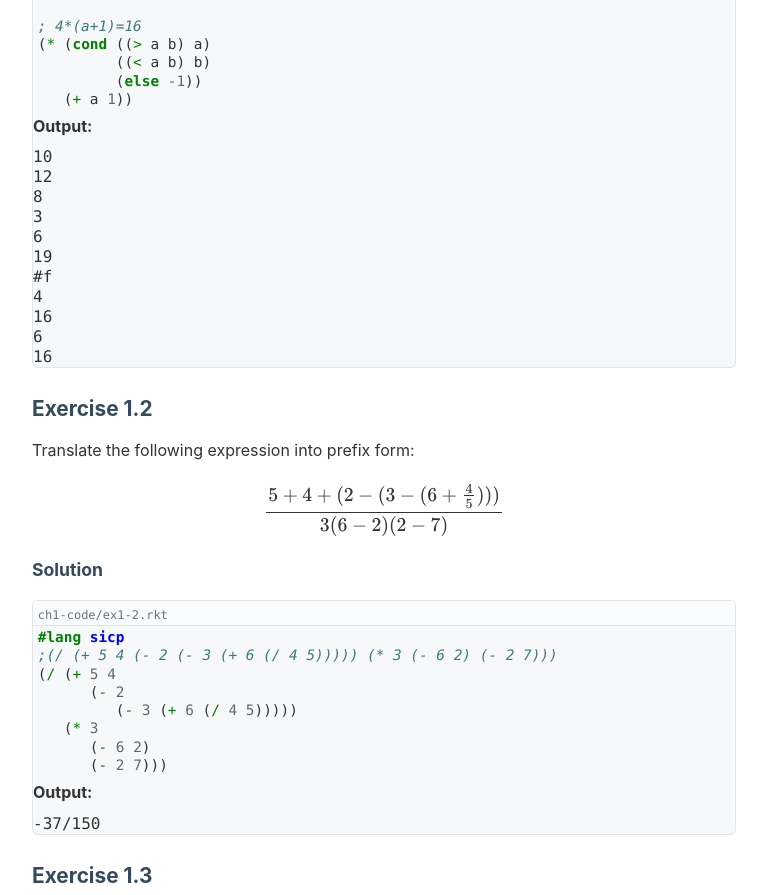
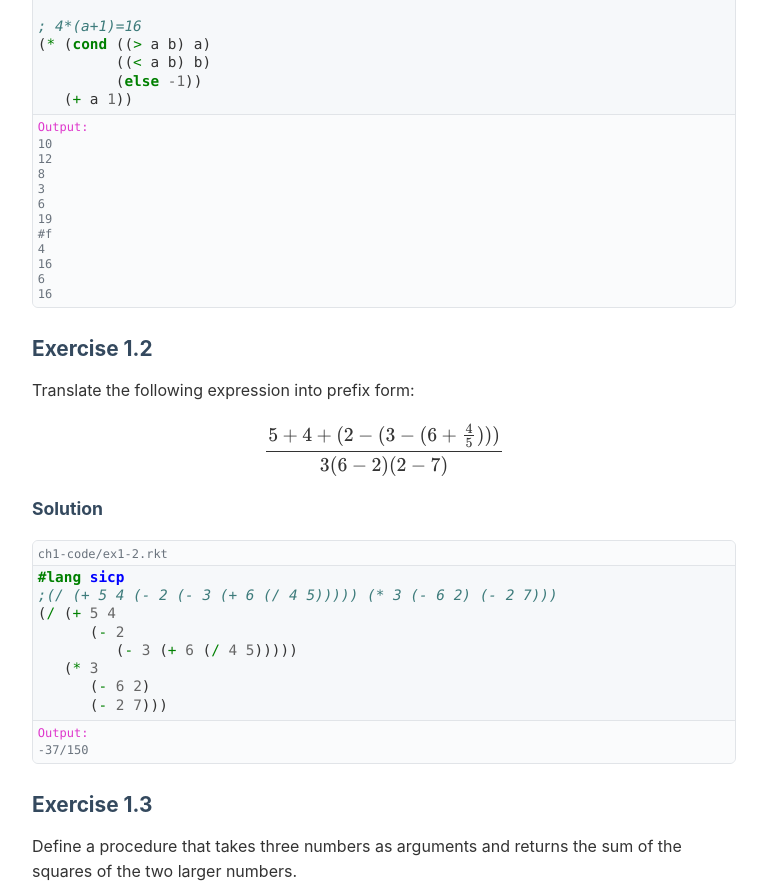
Before and after one commit to physbuzz/sicp, a plain HTML site: page docs/ch1/notes-ch1-1.html in a window 1280 px wide. Shown: the part 4050-4945 px from the top of the page, without its empty margins (256-1023 px from the left). Drawn offline with nearby package versions, Linux system fonts and the light colour scheme.

Commit message:
code styling update

```diff
--- a/docs/ch1/notes-ch1-1.html
+++ b/docs/ch1/notes-ch1-1.html
@@ -269,21 +269,17 @@ span.linenos.special { color: #000000; background-color: #ffffc0; padding-left:
             overflow-x: auto;
             margin: 0;
         }
-Untitled
 
         .code-output {
             font-family: SFMono-Regular, Consolas, "Liberation Mono", Menlo, monospace;
-            font-size: 0.9rem;
+            font-size: 0.75rem;
             color: #6a737d;
-            padding: 0.5rem 1rem;
+            padding: 0.2rem 0 0.3rem 0.3rem;
             border-top: 1px solid #e1e4e8;
             background-color: #fafbfc;
         }
-
         .code-output span {
-            display: block;
-            font-weight: bold;
-            margin-bottom: 0.5rem;
+            color: #de37cc;
         }
 
         .code-output pre {
```
Also changed, not shown: docs/index.html (+3 -7 lines), docs/meetings/02-23-2025.html (+3 -7 lines), docs/meetings/03-02-2025.html (+3 -7 lines), 1 other file.
